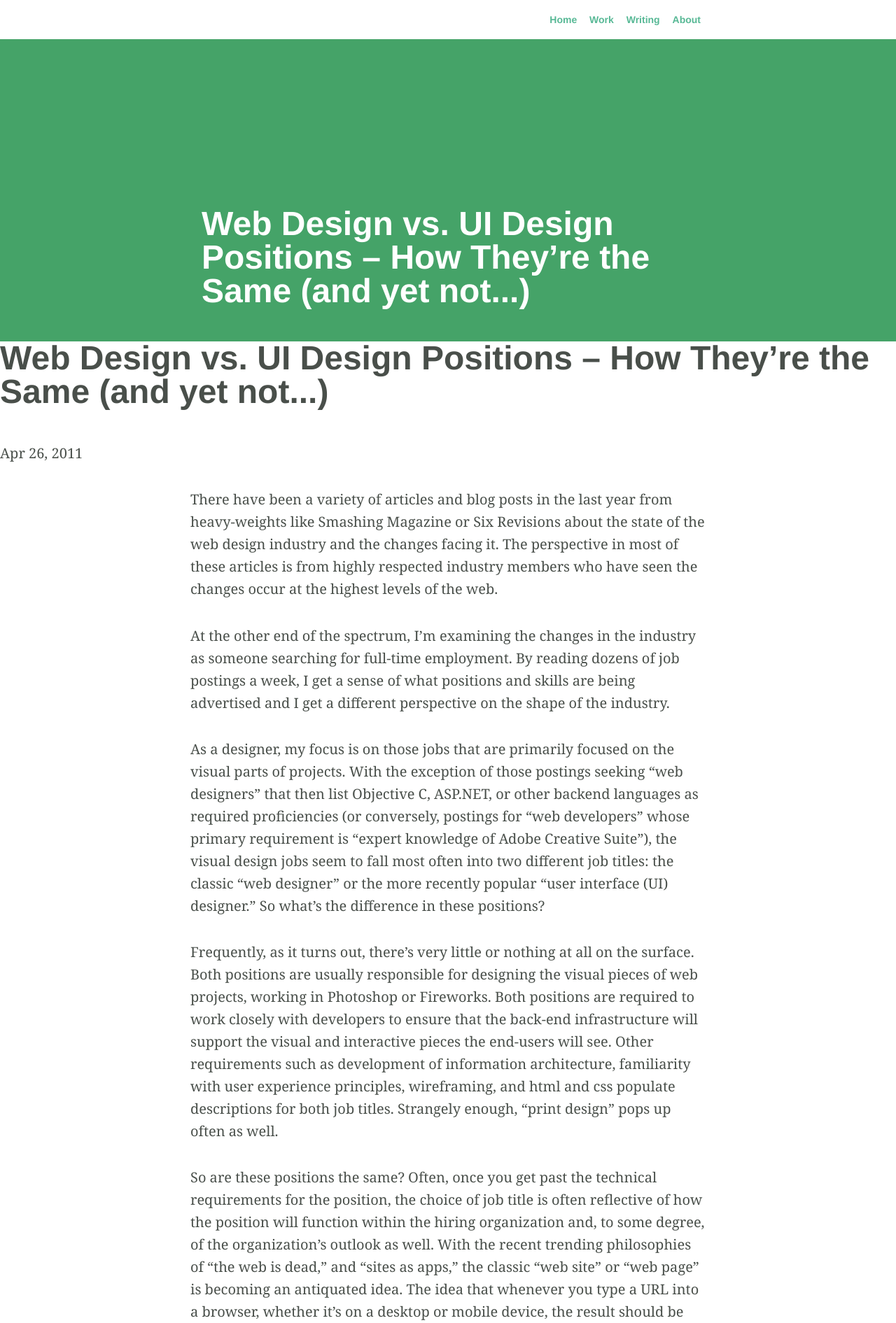
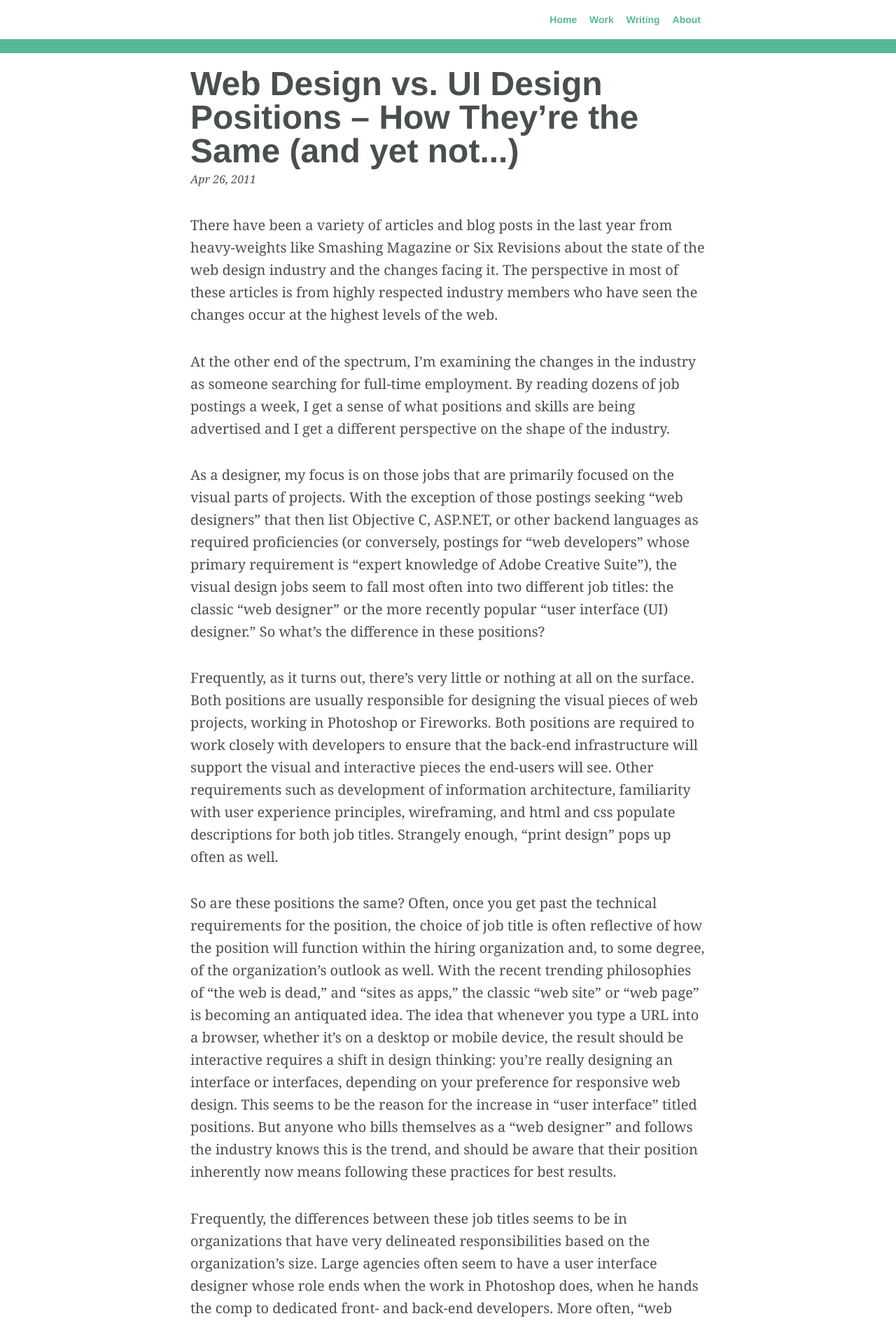
Before and after one commit to scruffypixels/scruffypixels.github.io, a Jekyll site: the page built from _posts/2011-04-26-web-design-vs-ui-design-positions.html, in a window 1280 px wide. Shown: the top 1891 px of the page at 70% size. Built offline with Jekyll 4.4.1, drawn with Linux system fonts in a browser that asks for light colours; some web fonts are replaced.

Commit message:
Individual post styles, updates to config to better handle post URLs

```diff
--- a/_config.yml
+++ b/_config.yml
@@ -20,4 +20,4 @@ github_username:  scruffypixels
 # Build settings
 markdown: kramdown
 
-permalink: pretty
+permalink: /:slug/
--- a/_includes/header.html
+++ b/_includes/header.html
@@ -2,8 +2,12 @@
 
 <header class="{{ page.url | slugify }}">
 	{% if page.url != "/" %}
-		<div class="hero">
-			<div class="site-width">
+		{% if page.header-image %}
+			<div class="hero">
+		{% else %}
+			<div class="minimal">
+		{% endif %}
+				<div class="site-width">
 				<h1 class="smoothie">{{ page.title }}</h1>
 			</div> <!-- .site-width -->
 		</div> <!-- .hero -->
--- a/_layouts/post.html
+++ b/_layouts/post.html
@@ -3,10 +3,9 @@ layout: default
 ---
 <article class="post" itemscope itemtype="http://schema.org/BlogPosting">
 
-  <header class="post-header">
-    <h1 class="post-title" itemprop="name headline">{{ page.title }}</h1>
-    <p class="post-meta"><time datetime="{{ page.date | date_to_xmlschema }}" itemprop="datePublished">{{ page.date | date: "%b %-d, %Y" }}</time>{% if page.author %} • <span itemprop="author" itemscope itemtype="http://schema.org/Person"><span itemprop="name">{{ page.author }}</span></span>{% endif %}</p>
-  </header>
+	<div class="site-width">
+	    <p class="post-date"><time datetime="{{ page.date | date_to_xmlschema }}" itemprop="datePublished">{{ page.date | date: "%b %-d, %Y" }}</time></p>
+	</div> <!-- .site-width -->
 
   <div class="post-content" itemprop="articleBody">
     {{ content }}
--- a/_posts/2011-08-10-the-beer-bowl-web-app-part-1-wireframes.html
+++ b/_posts/2011-08-10-the-beer-bowl-web-app-part-1-wireframes.html
@@ -1,6 +1,6 @@
 ---
-Layout:  post
-Title:   "The Beer Bowl Web App - Part 1: Wireframes"
+layout:  post
+title:   "The Beer Bowl Web App - Part 1: Wireframes"
 date:    2011-08-10
 categories: design, mobile
 description: Some of you reading this – through a variety of different channels – might be previously familiar with the work I’ve done with Beer Bowl, a group dedicated to the pursuit of finding the best beer available. Last year, Beer Bowl saw some explosive growth with the addition to it’s website of an automated way to view and add ratings for each beer by the users themselves. This led to people knowing exactly what they’ve previously rated and what’s still on their list to try. Feedback was positive across the board, but it did raise the question, "can you make a mobile app?" This year, the answer to that question is yes. This is the first in a several-part series covering the process of designing an app for Beer Bowl that allows users to view, rate, and browse ratings and standings through a browser-based app.
--- a/css/main.scss
+++ b/css/main.scss
@@ -337,6 +337,19 @@ nav {
 	}
 }
 
+.minimal {
+	background-color: transparent;
+	border-top: 1em solid $green;
+	height: auto;
+	padding-top: 1em;
+
+	h1 {
+		color: $drkGray;
+		margin-bottom: 0;
+		position: static;
+	}
+}
+
 @include media-query( $break1 ) {
 	.hero {
 		height: 432px;
@@ -480,11 +493,11 @@ h2 + .meta { margin-top: 0; }
 			text-decoration: none;
 		}
 	}
+}
 
-	.post-date {
-		font-style: italic;
-		margin-top: .5em;
-	}
+.post-date {
+	font-style: italic;
+	margin-top: .5em;
 }
 
 @include media-query( $break1 ) {
```
